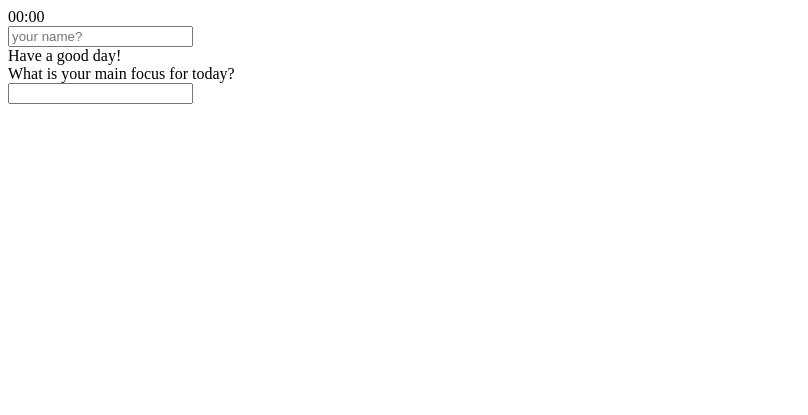
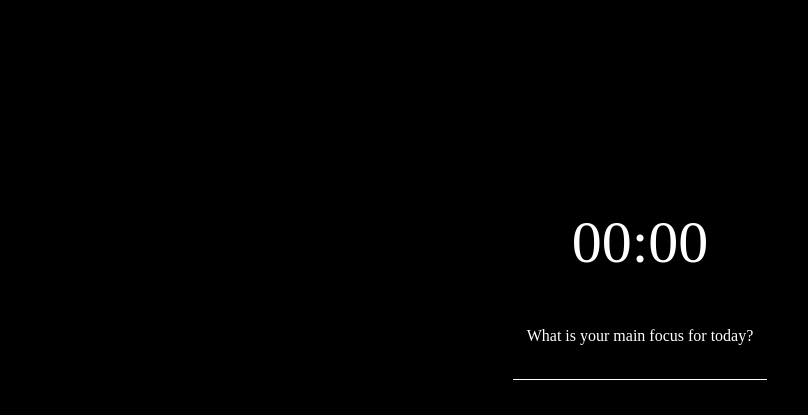
Before and after one commit to eunjung-jenny/momentum-challenge, a plain HTML site: page index.html in a window 1280 px wide. Shown: the whole page, without its empty margins (0-808 px from the left). Drawn offline with Linux system fonts and the light colour scheme.

Commit message:
Set style

```diff
--- a/index.html
+++ b/index.html
@@ -7,6 +7,7 @@
       content="width=device-width, initial-scale=1.0"
     />
     <meta http-equiv="X-UA-Compatible" content="ie=edge" />
+    <link rel="stylesheet" href="style.css" />
     <title>Momentum Clone</title>
   </head>
 
--- /dev/null
+++ b/style.css
@@ -0,0 +1,68 @@
+body {
+  background-color: black;
+  display: flex;
+  flex-direction: column;
+  align-items: center;
+  color: white;
+}
+
+.clock {
+  font-size: 60px;
+  margin-top: 200px;
+}
+
+.greeting,
+.to-do {
+  display: flex;
+  flex-direction: column;
+  align-items: center;
+}
+
+.greeting__input,
+.to-do__input {
+  border: none;
+  background-color: black;
+  color: white;
+  font-size: 15px;
+  font-style: italic;
+  text-align: center;
+}
+
+.greeting__input:focus,
+.to-do__input:focus {
+  outline: none;
+}
+
+.greeting__input {
+  display: none;
+}
+
+.greeting__input::placeholder {
+  font-size: 15px;
+  color: white;
+  font-style: italic;
+}
+
+.to-do__input {
+  margin-top: 15px;
+  width: 250px;
+  border-bottom: 1px solid white;
+}
+
+.greeting__text {
+  font-size: 20px;
+  display: none;
+}
+
+.to-do {
+  margin-top: 50px;
+}
+
+.to-do__list {
+  list-style: none;
+  padding: 0;
+}
+
+.show {
+  display: block;
+}
```
